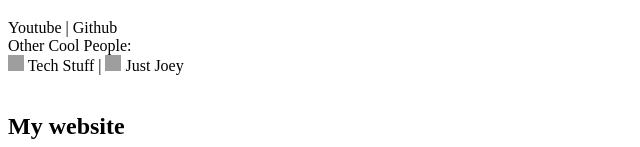
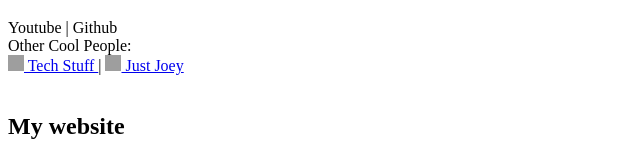
Before and after one commit to sonicFan2017/sonicFan2017.github.io, a plain HTML site: page index.html in a window 1280 px wide. Shown: the part 197-344 px from the top of the page, without its empty margins (0-640 px from the left). Drawn offline with Linux system fonts and the light colour scheme; grey boxes are pictures that could not be loaded; a script that the page names is missing.

Commit message:
Update index.html

```diff
--- a/index.html
+++ b/index.html
@@ -14,19 +14,19 @@
   <div>Other Cool People:</div>
   <div>
     <span>
-      <span x-type="link" href="https://teknixstuff.github.io">
+      <a x-type="link" href="https://teknixstuff.github.io">
         <span>
           <img src="https://teknixstuff.github.io/Logo3.png" width="16" height="16" class="inline"> Tech Stuff
         </span>
-      </span>
+      </a>
     </span>
     <span> | </span>
     <span>
-      <span x-type="link" href="https://1justjoey.github.io/MyWebsiteHosting/">
+      <a x-type="link" href="https://1justjoey.github.io/MyWebsiteHosting/">
         <span>
           <img src="https://1JustJoey.github.io/MyWebsiteHosting/Mittens2.webp" width="16" height="16" class="inline"> Just Joey
         </span>
-      </span>
+      </a>
     </span>
   </div>
   <br>
```
